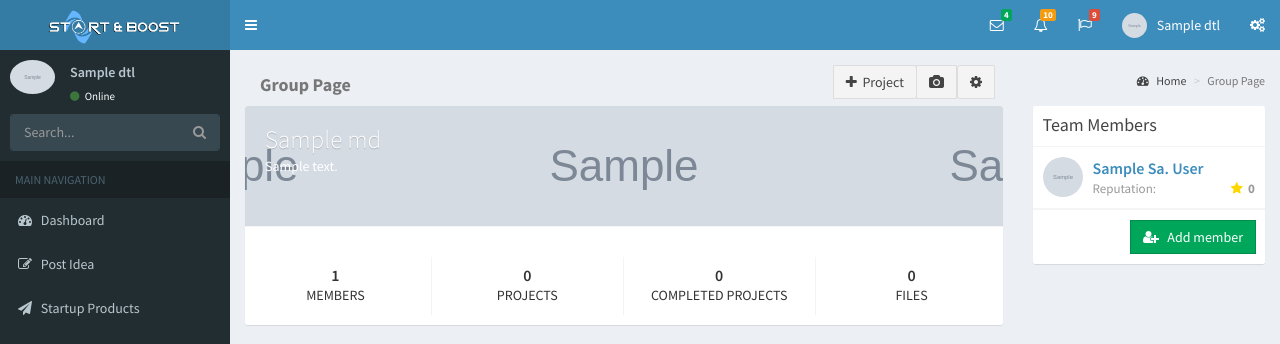
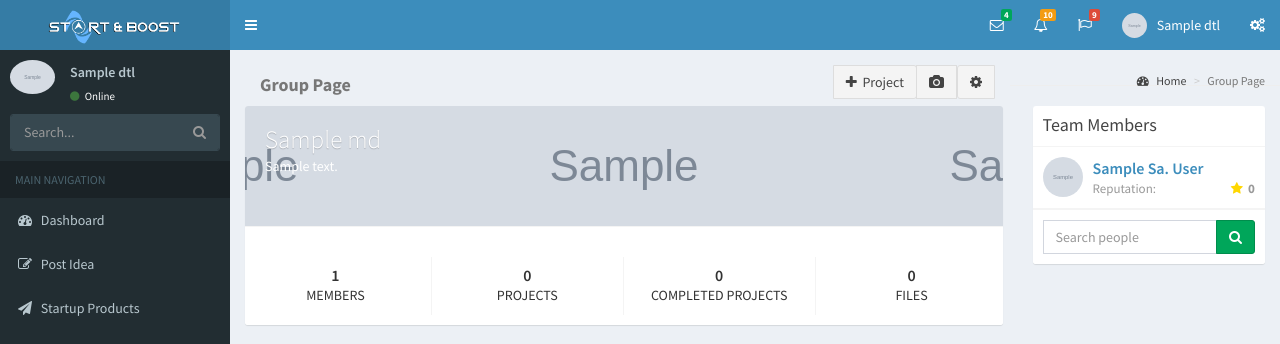
Before and after one commit to lynethcutamora/ci_snb42, a CodeIgniter app: page /ci_snb42/pages/group/1 in a window 1280 px wide. Shown: the top 344 px of the page. Run offline with CodeIgniter, Linux system fonts and the light colour scheme; the visitor is signed in with stand-in values (Sample User, id 1); tables that the repository leaves empty hold one stand-in row (values such as "Sample post"); grey boxes marked "Sample" are stand-in pictures; some libraries are stand-ins or nearby versions.

Commit message:
search member

```diff
--- a/application/views/pages/group/groupcontent.php
+++ b/application/views/pages/group/groupcontent.php
@@ -288,8 +288,8 @@
                     <h3 class="box-title">Team Members</h3>
                   </div><!-- /.box-header -->
                     <div class='box-header with-border'>
+                      <?php foreach($data as $row):?>
                       <div class='user-block'>
-                      <?php foreach($data as $row):?>
                         <img class='img-circle' src='<?php echo base_url();?>/user/<?php echo $row['avatar_name']?>' alt='user image'>
                           <span class='username'><a href="#"><?php echo $row['user_fName']." ".$row['user_midInit'].". ".$row['user_lName']?></a></span>
                           <span class='description'>Reputation:<span class="pull-right"><i class='fa fa-star' style="color:#ffd700;"></i><b>&nbsp;&nbsp;0</b></span></span>
@@ -297,14 +297,34 @@
                       <?php  endforeach;?>
                     </div><!-- /.box-header -->
                     <div class="box-footer">
-                      <div class="input-group">
-                        <div class="input-group-btn">
-                          <button class="btn btn-success pull-right" value="addmember"><i class="fa fa-user-plus"></i>&nbsp;&nbsp;&nbsp;Add member</button>
+                      <form method="post" action="">
+                        <div class="input-group">
+                        <input class="form-control" placeholder="Search people" name="txtsearch" required="required">
+                          <div class="input-group-btn">
+                            <button type="submit"class="btn btn-success pull-right" name="btnsearch"><i class="fa fa-search"></i></button>
+                          </div>
                         </div>
-                      </div>
+                      </form>
                     </div>
-                </div><!-- /.box -->
-
+                  </div><!-- /.box -->
+                <?php if(isset($_POST['txtsearch'])&&isset($_POST['txtsearch'])){
+                    echo '<div class="box box-solid">
+                            <div class="box box-solid">
+                              <div class="box-header with-border">
+                                <h4 class="box-title">Search Results</h4>
+                              </div>
+                            </div>
+                            <div class="box-header with-border">
+                            </div>
+                            <div class="box-footer">
+                              <form method="post" action="">
+                                <button type="submit"class="btn btn-deafult pull-right" name="btndone">done</button>
+                              </form>
+                            </div>
+                          </div>
+                    ';
+                  }
+                ?>
                 <?php foreach($projectdtl as $row):?>
                   <div class="box-body">
                     <p><b>About <?php echo $row['postTitle']?></b></p>
```
